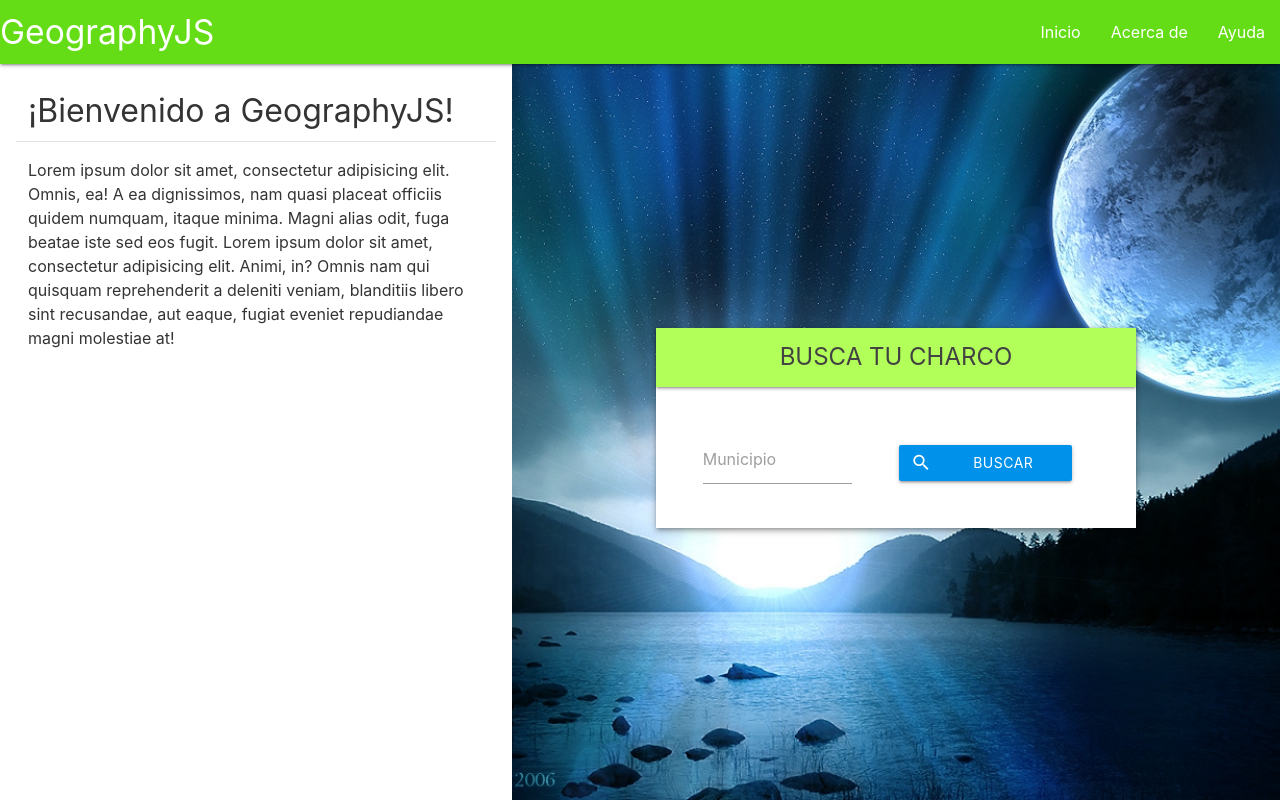
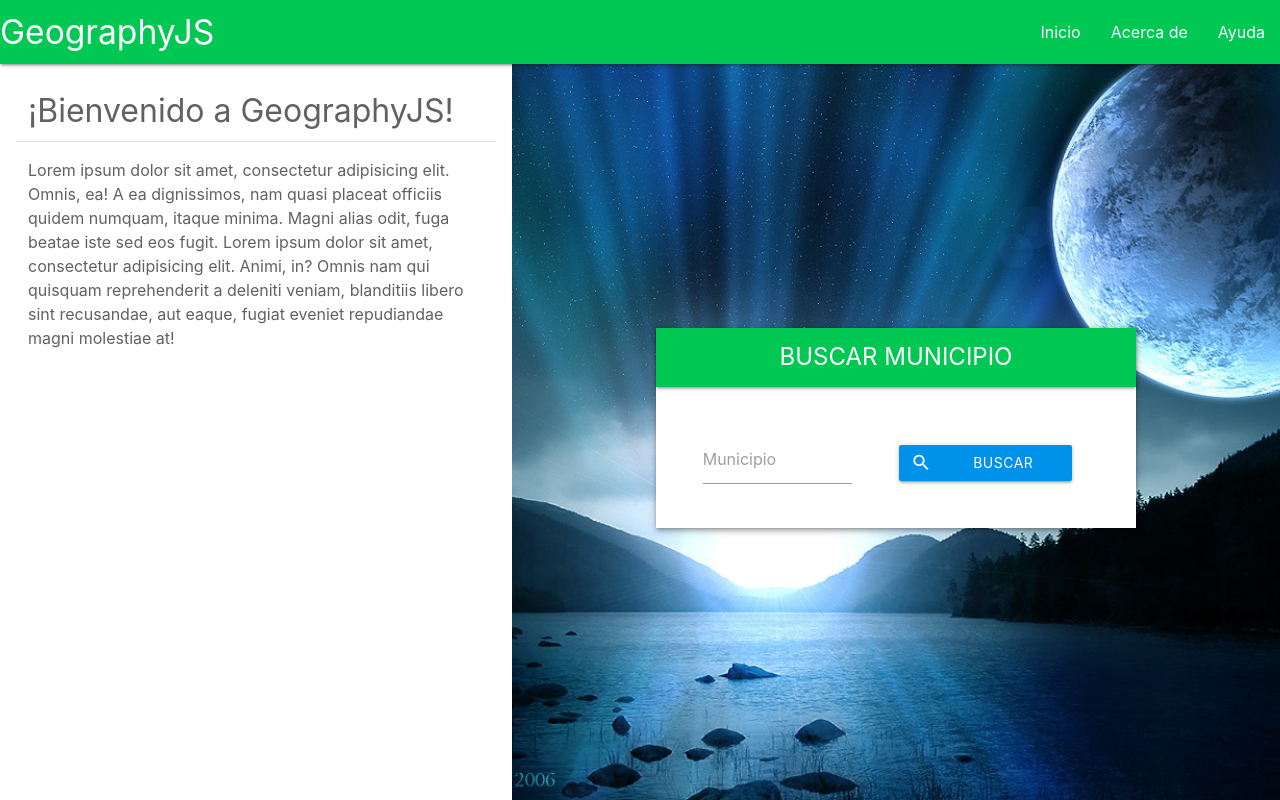
Before and after one commit to MonteriaJS/geographyjs-contributors, a plain HTML site: page index.html in a window 1280 px wide. Drawn offline with nearby package versions, Linux system fonts and the light colour scheme.

Commit message:
[modify] index.html

```diff
--- a/index.html
+++ b/index.html
@@ -11,7 +11,7 @@
 <body>
 <!-- holaaa -->
 	<nav class="menu">
-		<div class="nav-wrapper light-green accent-4">
+		<div class="nav-wrapper green accent-4">
 			<a href="#" class="brand-logo">GeographyJS</a>
 			<ul id="nav-mobile" class="right hide-on-med-and-down">
 				<li><a href="#">Inicio</a></li>
@@ -23,14 +23,14 @@
 
 	<section class="geography">
 		<article class="row geography__info z-depth-1">
-			<h1 class="col s12 geography__info__title">¡Bienvenido a GeographyJS!</h1>
+			<h1 class="col s12 geography__info__title grey-text text-darken-2">¡Bienvenido a GeographyJS!</h1>
 			<div class="divider col s12"></div>
-			<p class="col s12 geography__info__description">Lorem ipsum dolor sit amet, consectetur adipisicing elit. Omnis, ea! A ea dignissimos, nam quasi placeat officiis quidem numquam, itaque minima. Magni alias odit, fuga beatae iste sed eos fugit. Lorem ipsum dolor sit amet, consectetur adipisicing elit. Animi, in? Omnis nam qui quisquam reprehenderit a deleniti veniam, blanditiis libero sint recusandae, aut eaque, fugiat eveniet repudiandae magni molestiae at!</p>
+			<p class="col s12 geography__info__description grey-text text-darken-2">Lorem ipsum dolor sit amet, consectetur adipisicing elit. Omnis, ea! A ea dignissimos, nam quasi placeat officiis quidem numquam, itaque minima. Magni alias odit, fuga beatae iste sed eos fugit. Lorem ipsum dolor sit amet, consectetur adipisicing elit. Animi, in? Omnis nam qui quisquam reprehenderit a deleniti veniam, blanditiis libero sint recusandae, aut eaque, fugiat eveniet repudiandae magni molestiae at!</p>
 		</article>
 
 		<article class="geography__search">
 			<div class="geography__search__content z-depth-2">
-				<h1 class="geography__search__content__title z-depth-1 light-green accent-2 grey-text text-darken-3">BUSCA TU CHARCO</h1>
+				<h1 class="geography__search__content__title z-depth-1 green accent-4 white-text text-darken-3">BUSCAR MUNICIPIO</h1>
 				<div class="row geography__search__content__input">
 					<div class="input-field col s5">
 						<input id="town" type="text" class="validate">
```
